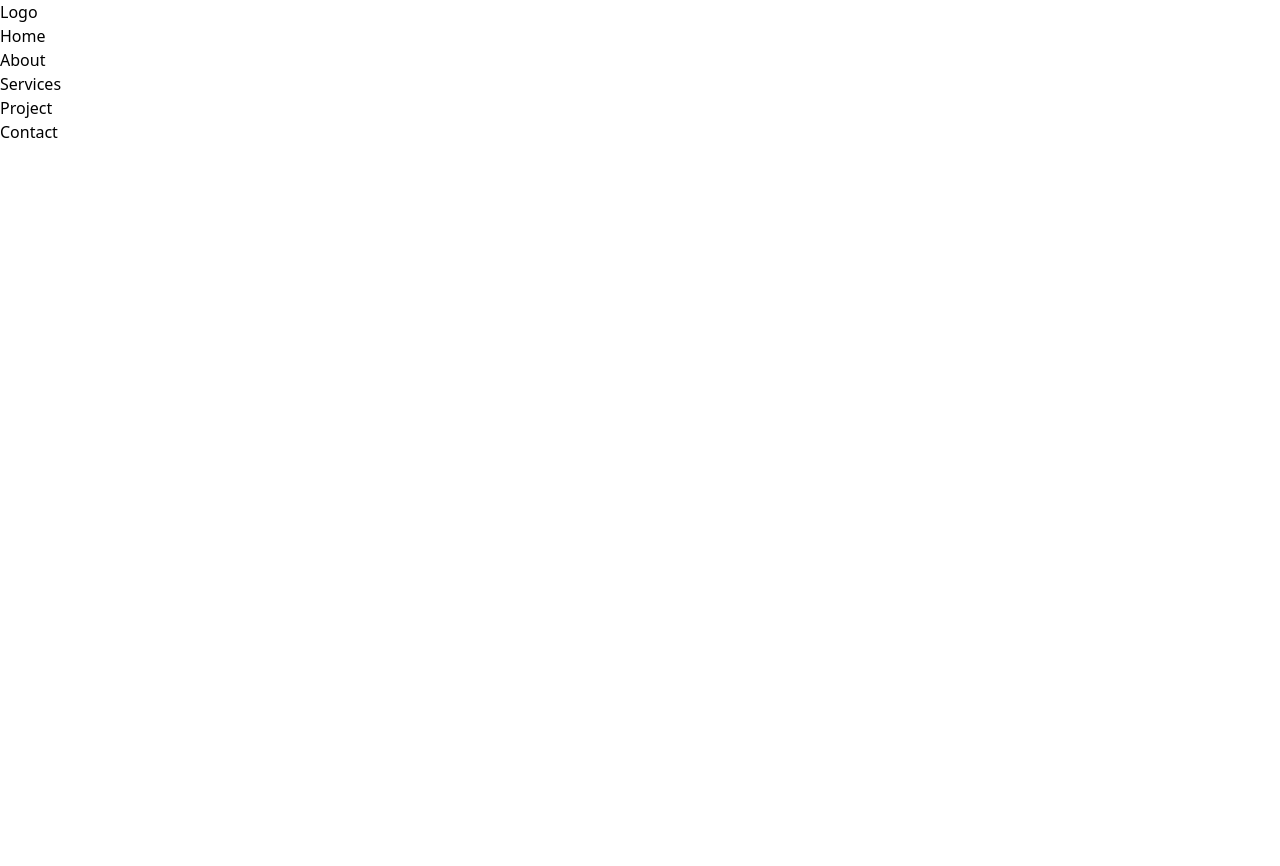
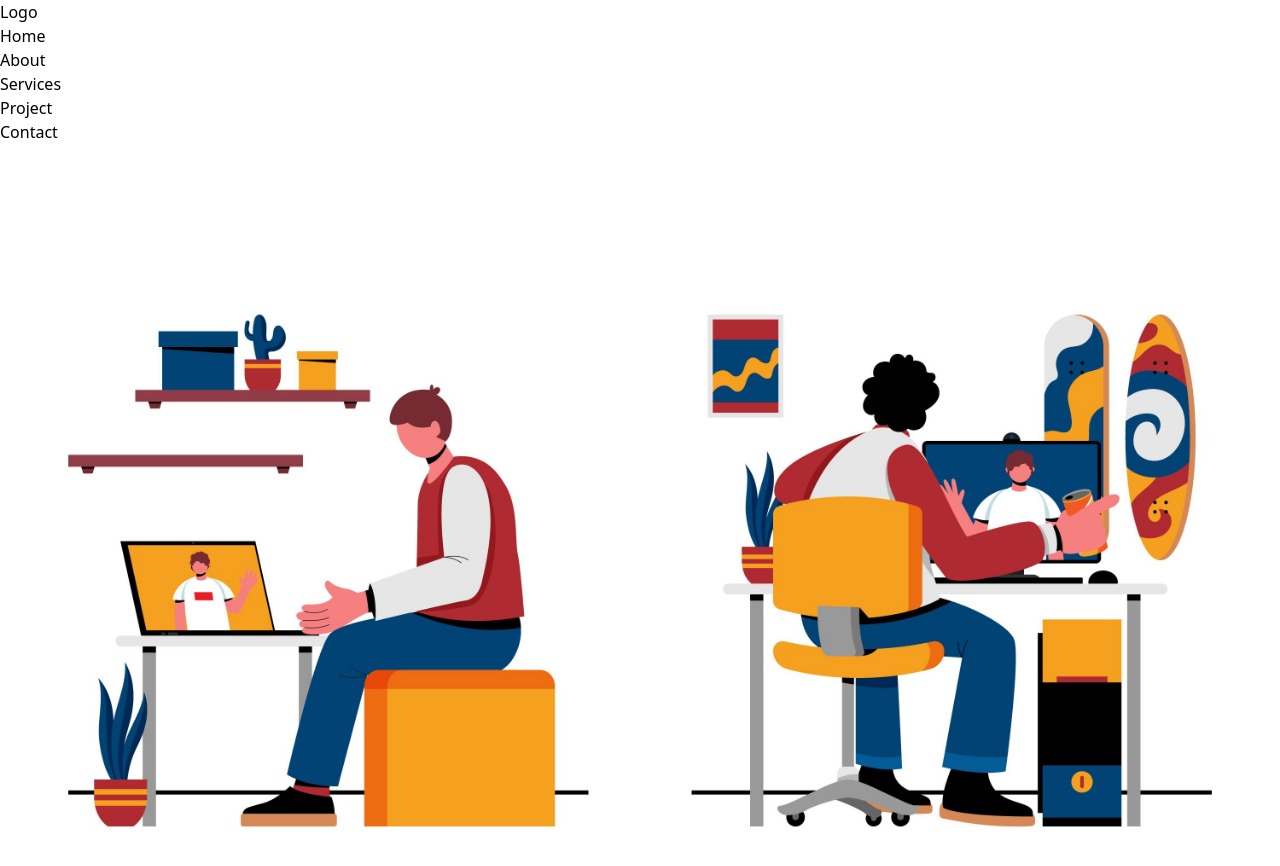
Before and after one commit to Fatiha26/react-router-project, a React (Vite) app: page /about in a window 1280 px wide. Shown: the top 866 px of the page. Before the commit the page ends 800 px from the top, so only its background shows below. Built offline with nearby package versions, Linux system fonts and the light colour scheme.

Commit message:
about img

```diff
--- a/src/components/About.jsx
+++ b/src/components/About.jsx
@@ -1,11 +1,12 @@
 import Nav from "./nav"
-
+import about from "../assets/image/about.jpg"
 const About = () => {
   return (
     <>
       <Nav />
       <section>
          <div>
+           <img src={about} alt="about img" />
 
          </div>
          <div>
```
